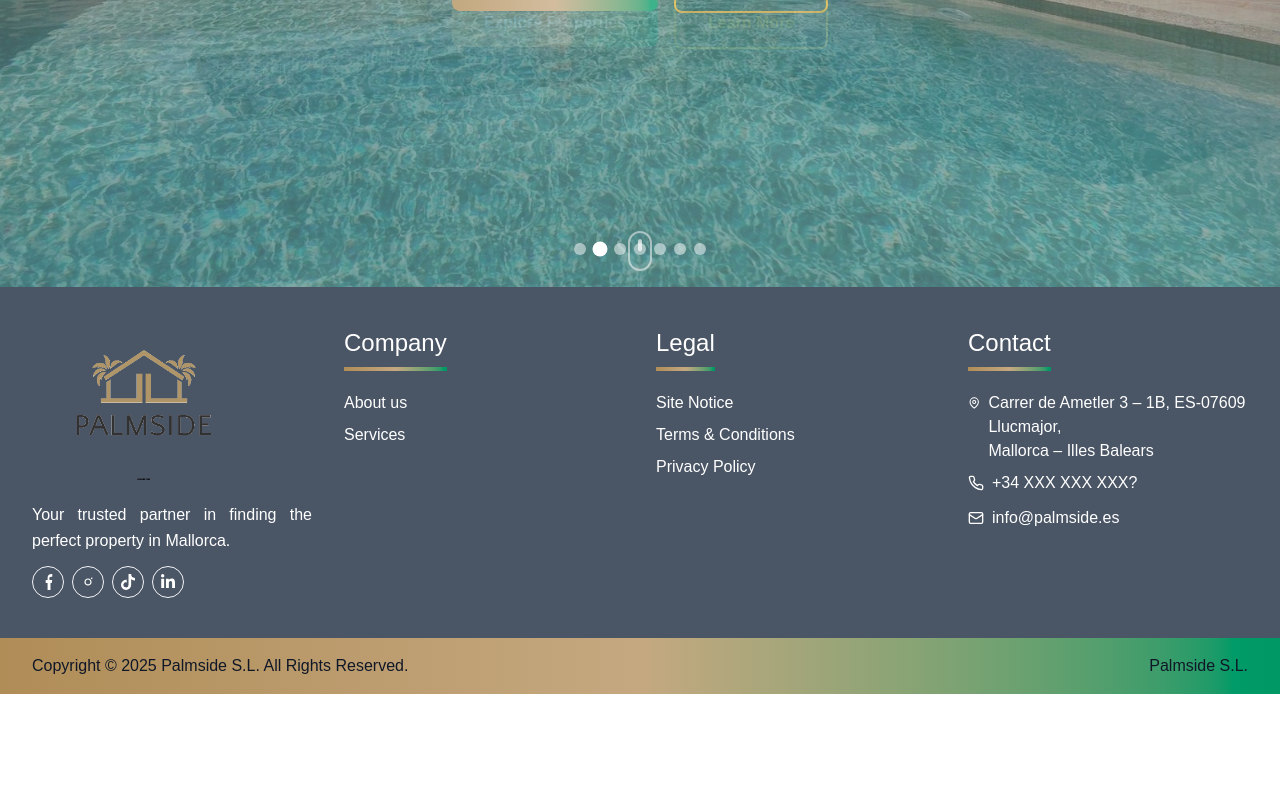
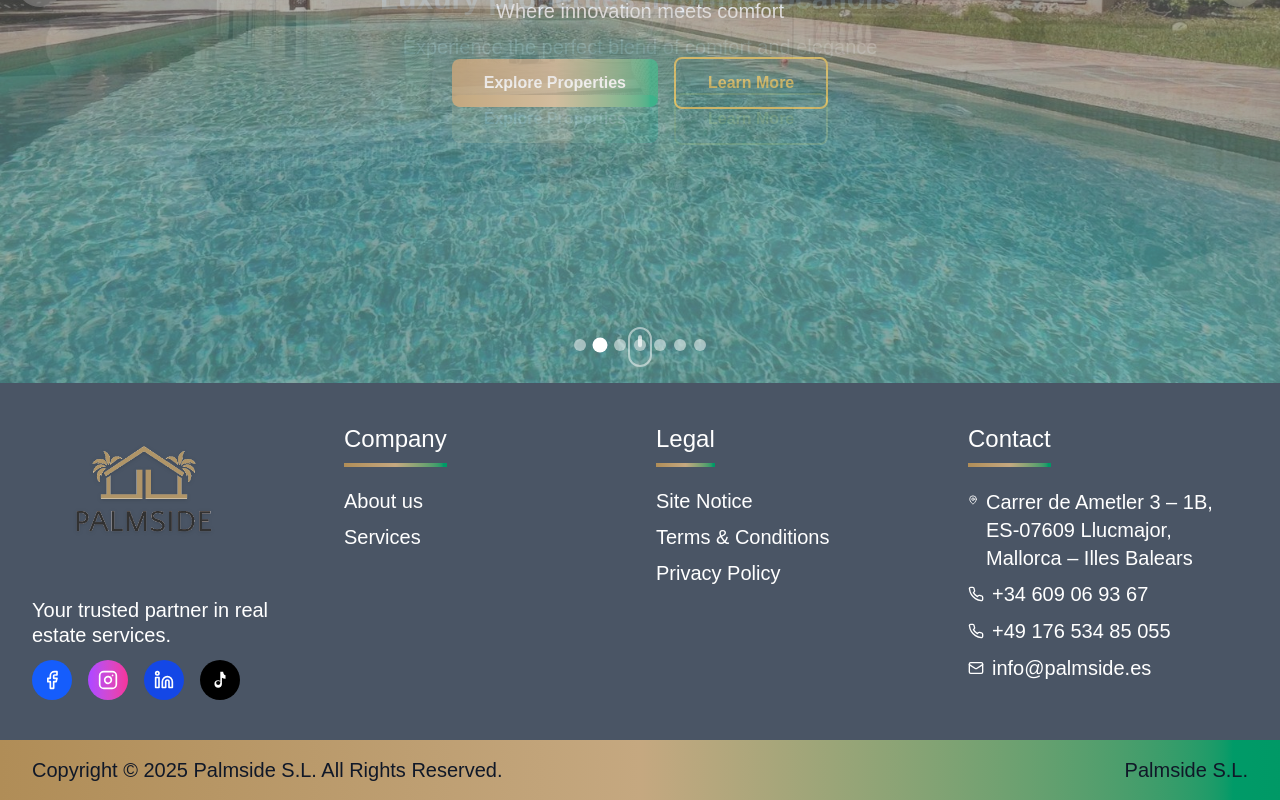
Before and after one commit to Iamtheusername112/palm-side-latest, a Next.js app: page / in a window 1280 px wide. Shown: the part 513-1313 px from the top of the page. Before the commit the page ends 1207 px from the top, so only its background shows below. Built offline with nearby package versions, Linux system fonts and the light colour scheme; no server answers.

Commit message:
feat: footer improvements (icons, logo, slogan), legal pages, navbar spacer, contact updates

```diff
--- a/app/components/Footer.js
+++ b/app/components/Footer.js
@@ -3,7 +3,7 @@
 import Image from 'next/image'
 import Link from 'next/link'
 import { useState } from 'react'
-import { MapPin, Phone, Mail, ChevronDown } from 'lucide-react'
+import { MapPin, Phone, Mail, ChevronDown, Facebook, Instagram, Linkedin } from 'lucide-react'
 
 export default function Footer() {
   const COPYRIGHT_YEAR = 2025
@@ -11,34 +11,37 @@ export default function Footer() {
   const toggle = (key) => setOpen((prev) => ({ ...prev, [key]: !prev[key] }))
   return (
     <footer>
-      <div className="bg-gray-600 py-4 text-white">
+      <div className="bg-gray-600 py-4 text-white text-lg xl:text-xl">
         <div className="max-w-7xl mx-auto px-4 sm:px-6 lg:px-8">
           <div className="sm:hidden py-4 space-y-4">
             <div>
-              <Link href="/" className="block w-56 mb-4">
+              <div className="w-56 mb-4">
                 <Image
-                  src="/palmside-logo-transparent-black.png"
+                  src="/palmside-logo-transparent.png"
                   alt="PalmSide logo"
                   width={224}
                   height={40}
-                  className="h-auto w-full"
+                  priority
+                  quality={100}
+                  className="block h-auto w-full drop-shadow-sm md:drop-shadow"
                 />
-              </Link>
-              <p className="text-justify leading-relaxed">
-                Your trusted partner in finding the perfect property in Mallorca.
+              </div>
+              <p className="text-left leading-tight sm:leading-tight">
+                Your trusted partner in real estate services.
               </p>
-              <div className="mt-3 flex flex-wrap items-center gap-2">
-                <a
-                  href="https://l.facebook.com/l.php?u=https%3A%2F%2Fwww.instagram.com%2Fpalmside.es&h=AT0L6ugT3TGX2KEzBI_r1Q81ZQhJQBOqw9RNIRvcma46p6ThMezzYcCLUFIZBLjecL3ADuza_tDxo03_aHdJtjfNlRd9jUuYzQidaVRyhxGqVTB7olgT8ZO5N2G1oTCT&s=1"
-                  target="_blank"
-                  rel="noopener noreferrer"
-                  className="inline-flex items-center justify-center h-8 w-8 border border-gray-100 rounded-full hover:text-[#B59A3D] hover:border-[#B59A3D]"
-                >
-                  <svg className="w-4 h-4 fill-current" xmlns="http://www.w3.org/2000/svg" viewBox="0 0 320 512"><path d="M279.14 288l14.22-92.66h-88.91v-60.13c0-25.35 12.42-50.06 52.24-50.06h40.42V6.26S293.9 0 268.08 0c-73.62 0-121.44 44.38-121.44 124.72v70.62H86.4V288h60.24v224h92.66V288z"/></svg>
+              <div className="mt-3 flex items-center space-x-4">
+                <a href="https://facebook.com" target="_blank" rel="noopener noreferrer" className="w-10 h-10 bg-blue-600 hover:bg-blue-700 rounded-full flex items-center justify-center transition-colors duration-300">
+                  <Facebook className="h-5 w-5" />
                 </a>
-                <a href="https://www.instagram.com/palmside.es?igsh=OTJtY2h4cGxnbnJn&utm_source=qr" target="_blank" rel="noopener noreferrer" className="inline-flex items-center justify-center h-8 w-8 border border-gray-100 rounded-full hover:text-[#B59A3D] hover:border-[#B59A3D]"><svg className="w-4 h-4 fill-current" xmlns="http://www.w3.org/2000/svg" viewBox="0 0 448 512"><path d="M224.1 141c-63.6 0-114.9 51.3-114.9 114.9s51.3 114.9 114.9 114.9S339 319.5 339 255.9 287.7 141 224.1 141zm0 190.7c-41.9 0-75.9-34-75.9-75.9s34-75.9 75.9-75.9 75.9 34 75.9 75.9-34 75.9-75.9 75.9zm146.4-194.3c0 14.9-12 26.8-26.8 26.8-14.9 0-26.8-12-26.8-26.8s12-26.8 26.8-26.8 26.8 12 26.8 26.8z"/></svg></a>
-                <a href="https://www.tiktok.com/@palmside.sl?_r=1&_d=el11761m703lk7&sec_uid=MS4wLjABAAAAdhnK0lR8wUh_sK4mR5sUtfzySYPKkPllxVIgSf8h4hpflAK2nAobCS4xwjkvtuxz&share_author_id=7509458378663609366&sharer_language=de&source=h5_m&u_code=ekf8iahi7gm7m2&item_author_type=1&utm_source=whatsapp&tt_from=whatsapp&enable_checksum=1&utm_medium=ios&share_link_id=241A4C61-2343-418A-AC41-0AC90B7C2822&user_id=7509458378663609366&sec_user_id=MS4wLjABAAAAdhnK0lR8wUh_sK4mR5sUtfzySYPKkPllxVIgSf8h4hpflAK2nAobCS4xwjkvtuxz&social_share_type=5&ug_btm=b8727,b0&utm_campaign=client_share&share_app_id=1233" target="_blank" rel="noopener noreferrer" className="inline-flex items-center justify-center h-8 w-8 border border-gray-100 rounded-full hover:text-[#B59A3D] hover:border-[#B59A3D]"><svg className="w-4 h-4 fill-current" xmlns="http://www.w3.org/2000/svg" viewBox="0 0 448 512"><path d="M448,209.9a210.1,210.1,0,0,1-122.77-39.25v178.4a162.69,162.69,0,1,1-141.49-161.21v81.84a81.19,81.19,0,1,0,57.06,77.51V0h84.43a124.1,124.1,0,0,0,122.77,124Z"/></svg></a>
-                <a href="https://www.linkedin.com/in/jeanette-bakacak-50b965376?utm_source=share&utm_campaign=share_via&utm_content=profile&utm_medium=ios_app" target="_blank" rel="noopener noreferrer" className="inline-flex items-center justify-center h-8 w-8 border border-gray-100 rounded-full hover:text-[#B59A3D] hover:border-[#B59A3D]"><svg className="w-4 h-4 fill-current" xmlns="http://www.w3.org/2000/svg" viewBox="0 0 448 512"><path d="M100.28 448H7.4V148.9h92.88zM53.79 108.1C24.09 108.1 0 83.5 0 53.8a53.79 53.79 0 1 1 107.58 0c0 29.7-24.1 54.3-53.79 54.3zM447.9 448h-92.4V302.4c0-34.7-.7-79.2-48.2-79.2-48.2 0-55.6 37.7-55.6 76.7V448h-92.6V148.9h88.9v40.8h1.3c12.4-23.6 42.7-48.6 87.9-48.6 94 0 111.3 61.9 111.3 142.3z"/></svg></a>
+                <a href="https://www.instagram.com/palmside.es?igsh=OTJtY2h4cGxnbnJn&utm_source=qr" target="_blank" rel="noopener noreferrer" className="w-10 h-10 bg-gradient-to-r from-purple-500 to-pink-500 hover:from-purple-600 hover:to-pink-600 rounded-full flex items-center justify-center transition-colors duration-300">
+                  <Instagram className="h-5 w-5" />
+                </a>
+                <a href="https://www.linkedin.com/in/jeanette-bakacak-50b965376?utm_source=share&utm_campaign=share_via&utm_content=profile&utm_medium=ios_app" target="_blank" rel="noopener noreferrer" className="w-10 h-10 bg-blue-700 hover:bg-blue-800 rounded-full flex items-center justify-center transition-colors duration-300">
+                  <Linkedin className="h-5 w-5" />
+                </a>
+                <a href="https://www.tiktok.com/@palmside.sl" target="_blank" rel="noopener noreferrer" className="w-10 h-10 bg-black hover:bg-gray-800 rounded-full flex items-center justify-center transition-colors duration-300">
+                  <svg className="h-5 w-5" viewBox="0 0 24 24" fill="currentColor"><path d="M19.59 6.69a4.83 4.83 0 0 1-3.77-4.35V2h-3.45v13.67a2.54 2.54 0 0 1-5.05 0c0-1.4 1.12-2.53 2.5-2.53.7 0 1.36.28 1.85.74l.76-.76a4.47 4.47 0 0 0-2.61-.84 4.5 4.5 0 0 0-4.5 4.5c0 2.48 2.02 4.5 4.5 4.5s4.5-2.02 4.5-4.5V9.4a8.16 8.16 0 0 0 4.3 1.1V6.69a4.85 4.85 0 0 1-1.05-.01z"/></svg>
+                </a>
               </div>
             </div>
 
@@ -105,7 +108,13 @@ export default function Footer() {
                   <li>
                     <div className="inline-flex items-center gap-2">
                       <Phone className="w-4 h-4" />
-                      <span>+34 XXX XXX XXX?</span>
+                      <span>+34 609 06 93 67</span>
+                    </div>
+                  </li>
+                  <li>
+                    <div className="inline-flex items-center gap-2">
+                      <Phone className="w-4 h-4" />
+                      <span>+49 176 534 85 055</span>
                     </div>
                   </li>
                   <li>
@@ -121,30 +130,33 @@ export default function Footer() {
 
           <div className="hidden sm:grid grid-cols-2 lg:grid-cols-4 gap-8 py-6">
             <div>
-              <Link href="/" className="block w-56 mb-4">
+              <div className="w-56 mb-4">
                 <Image
-                  src="/palmside-logo-transparent-black.png"
+                  src="/palmside-logo-transparent.png"
                   alt="PalmSide logo"
                   width={224}
                   height={40}
-                  className="h-auto w-full"
+                  priority
+                  quality={100}
+                  className="block h-auto w-full drop-shadow-sm md:drop-shadow"
                 />
-              </Link>
-              <p className="text-justify leading-relaxed">
-                Your trusted partner in finding the perfect property in Mallorca.
+              </div>
+              <p className="text-left leading-tight sm:leading-tight">
+                Your trusted partner in real estate services.
               </p>
-              <div className="mt-3 flex flex-wrap items-center gap-2">
-                <a
-                  href="https://l.facebook.com/l.php?u=https%3A%2F%2Fwww.instagram.com%2Fpalmside.es&h=AT0L6ugT3TGX2KEzBI_r1Q81ZQhJQBOqw9RNIRvcma46p6ThMezzYcCLUFIZBLjecL3ADuza_tDxo03_aHdJtjfNlRd9jUuYzQidaVRyhxGqVTB7olgT8ZO5N2G1oTCT&s=1"
-                  target="_blank"
-                  rel="noopener noreferrer"
-                  className="inline-flex items-center justify-center h-8 w-8 border border-gray-100 rounded-full hover:text-[#B59A3D] hover:border-[#B59A3D]"
-                >
-                  <svg className="w-4 h-4 fill-current" xmlns="http://www.w3.org/2000/svg" viewBox="0 0 320 512"><path d="M279.14 288l14.22-92.66h-88.91v-60.13c0-25.35 12.42-50.06 52.24-50.06h40.42V6.26S293.9 0 268.08 0c-73.62 0-121.44 44.38-121.44 124.72v70.62H86.4V288h60.24v224h92.66V288z"/></svg>
+              <div className="mt-3 flex items-center space-x-4">
+                <a href="https://facebook.com" target="_blank" rel="noopener noreferrer" className="w-10 h-10 bg-blue-600 hover:bg-blue-700 rounded-full flex items-center justify-center transition-colors duration-300">
+                  <Facebook className="h-5 w-5" />
                 </a>
-                <a href="https://www.instagram.com/palmside.es?igsh=OTJtY2h4cGxnbnJn&utm_source=qr" target="_blank" rel="noopener noreferrer" className="inline-flex items-center justify-center h-8 w-8 border border-gray-100 rounded-full hover:text-[#B59A3D] hover:border-[#B59A3D]"><svg className="w-4 h-4 fill-current" xmlns="http://www.w3.org/2000/svg" viewBox="0 0 448 512"><path d="M224.1 141c-63.6 0-114.9 51.3-114.9 114.9s51.3 114.9 114.9 114.9S339 319.5 339 255.9 287.7 141 224.1 141zm0 190.7c-41.9 0-75.9-34-75.9-75.9s34-75.9 75.9-75.9 75.9 34 75.9 75.9-34 75.9-75.9 75.9zm146.4-194.3c0 14.9-12 26.8-26.8 26.8-14.9 0-26.8-12-26.8-26.8s12-26.8 26.8-26.8 26.8 12 26.8 26.8z"/></svg></a>
-                <a href="https://www.tiktok.com/@palmside.sl?_r=1&_d=el11761m703lk7&sec_uid=MS4wLjABAAAAdhnK0lR8wUh_sK4mR5sUtfzySYPKkPllxVIgSf8h4hpflAK2nAobCS4xwjkvtuxz&share_author_id=7509458378663609366&sharer_language=de&source=h5_m&u_code=ekf8iahi7gm7m2&item_author_type=1&utm_source=whatsapp&tt_from=whatsapp&enable_checksum=1&utm_medium=ios&share_link_id=241A4C61-2343-418A-AC41-0AC90B7C2822&user_id=7509458378663609366&sec_user_id=MS4wLjABAAAAdhnK0lR8wUh_sK4mR5sUtfzySYPKkPllxVIgSf8h4hpflAK2nAobCS4xwjkvtuxz&social_share_type=5&ug_btm=b8727,b0&utm_campaign=client_share&share_app_id=1233" target="_blank" rel="noopener noreferrer" className="inline-flex items-center justify-center h-8 w-8 border border-gray-100 rounded-full hover:text-[#B59A3D] hover:border-[#B59A3D]"><svg className="w-4 h-4 fill-current" xmlns="http://www.w3.org/2000/svg" viewBox="0 0 448 512"><path d="M448,209.9a210.1,210.1,0,0,1-122.77-39.25v178.4a162.69,162.69,0,1,1-141.49-161.21v81.84a81.19,81.19,0,1,0,57.06,77.51V0h84.43a124.1,124.1,0,0,0,122.77,124Z"/></svg></a>
-                <a href="https://www.linkedin.com/in/jeanette-bakacak-50b965376?utm_source=share&utm_campaign=share_via&utm_content=profile&utm_medium=ios_app" target="_blank" rel="noopener noreferrer" className="inline-flex items-center justify-center h-8 w-8 border border-gray-100 rounded-full hover:text-[#B59A3D] hover:border-[#B59A3D]"><svg className="w-4 h-4 fill-current" xmlns="http://www.w3.org/2000/svg" viewBox="0 0 448 512"><path d="M100.28 448H7.4V148.9h92.88zM53.79 108.1C24.09 108.1 0 83.5 0 53.8a53.79 53.79 0 1 1 107.58 0c0 29.7-24.1 54.3-53.79 54.3zM447.9 448h-92.4V302.4c0-34.7-.7-79.2-48.2-79.2-48.2 0-55.6 37.7-55.6 76.7V448h-92.6V148.9h88.9v40.8h1.3c12.4-23.6 42.7-48.6 87.9-48.6 94 0 111.3 61.9 111.3 142.3z"/></svg></a>
+                <a href="https://www.instagram.com/palmside.es?igsh=OTJtY2h4cGxnbnJn&utm_source=qr" target="_blank" rel="noopener noreferrer" className="w-10 h-10 bg-gradient-to-r from-purple-500 to-pink-500 hover:from-purple-600 hover:to-pink-600 rounded-full flex items-center justify-center transition-colors duration-300">
+                  <Instagram className="h-5 w-5" />
+                </a>
+                <a href="https://www.linkedin.com/in/jeanette-bakacak-50b965376?utm_source=share&utm_campaign=share_via&utm_content=profile&utm_medium=ios_app" target="_blank" rel="noopener noreferrer" className="w-10 h-10 bg-blue-700 hover:bg-blue-800 rounded-full flex items-center justify-center transition-colors duration-300">
+                  <Linkedin className="h-5 w-5" />
+                </a>
+                <a href="https://www.tiktok.com/@palmside.sl" target="_blank" rel="noopener noreferrer" className="w-10 h-10 bg-black hover:bg-gray-800 rounded-full flex items-center justify-center transition-colors duration-300">
+                  <svg className="h-5 w-5" viewBox="0 0 24 24" fill="currentColor"><path d="M19.59 6.69a4.83 4.83 0 0 1-3.77-4.35V2h-3.45v13.67a2.54 2.54 0 0 1-5.05 0c0-1.4 1.12-2.53 2.5-2.53.7 0 1.36.28 1.85.74l.76-.76a4.47 4.47 0 0 0-2.61-.84 4.5 4.5 0 0 0-4.5 4.5c0 2.48 2.02 4.5 4.5 4.5s4.5-2.02 4.5-4.5V9.4a8.16 8.16 0 0 0 4.3 1.1V6.69a4.85 4.85 0 0 1-1.05-.01z"/></svg>
+                </a>
               </div>
             </div>
 
@@ -193,7 +205,14 @@ export default function Footer() {
                 <li>
                   <div className="inline-flex items-center gap-2">
                     <Phone className="w-4 h-4" />
-                    <span>+34 XXX XXX XXX?</span>
+                    <span>+34 609 06 93 67</span>
+
+                  </div>
+                </li>
+                <li>
+                  <div className="inline-flex items-center gap-2">
+                    <Phone className="w-4 h-4" />
+                    <span>+49 176 534 85 055</span>
                   </div>
                 </li>
                 <li>
@@ -208,7 +227,7 @@ export default function Footer() {
         </div>
       </div>
 
-      <div className="bg-gradient-to-r from-[#B08D57] via-[#C5A880] to-emerald-600 py-4 text-gray-900">
+      <div className="bg-gradient-to-r from-[#B08D57] via-[#C5A880] to-emerald-600 py-4 text-gray-900 text-lg xl:text-xl">
         <div className="max-w-7xl mx-auto px-4 sm:px-6 lg:px-8">
           <div className="-mx-4 flex flex-wrap justify-between">
             <div className="px-4 w-full text-center sm:w-auto sm:text-left">
--- a/app/components/Navbar.js
+++ b/app/components/Navbar.js
@@ -55,6 +55,7 @@ const Navbar = () => {
   ]
 
   return (
+    <>
     <nav className='bg-white shadow-lg fixed w-full z-50'>
       <div className='max-w-7xl mx-auto px-4 sm:px-6 lg:px-8'>
         <div className='flex justify-between items-center h-24'>
@@ -170,6 +171,8 @@ const Navbar = () => {
         </div>
       )}
     </nav>
+    <div aria-hidden className='h-24'></div>
+    </>
   )
 }
 
--- /dev/null
+++ b/app/site-notice/page.js
@@ -0,0 +1,58 @@
+import Navbar from '../components/Navbar'
+import Footer from '../components/Footer'
+
+export default function SiteNoticePage() {
+  return (
+    <div className='min-h-screen bg-white'>
+      <Navbar />
+
+      <main className='max-w-7xl mx-auto px-4 sm:px-6 lg:px-8 py-16'>
+        <h1 className='text-3xl md:text-4xl font-bold text-gray-900 mb-6'>Site Notice</h1>
+        <p className='text-gray-600 mb-10'>
+          This is a template page for your site notice (imprint). Replace the placeholder
+          content below with your legal company details.
+        </p>
+
+        <section className='space-y-6 text-gray-800'>
+          <div>
+            <h2 className='text-xl font-semibold text-gray-900 mb-2'>Company Information</h2>
+            <p>Palmside S.L.</p>
+            <p>Carrer de Ametler 3 – 1B, ES-07609 Llucmajor, Mallorca – Illes Balears</p>
+            <p>Email: info@palmside.es</p>
+            <p>Phone: +34 609 06 93 67</p>
+          </div>
+
+          <div>
+            <h2 className='text-xl font-semibold text-gray-900 mb-2'>Represented by</h2>
+            <p>Management: —</p>
+          </div>
+
+          <div>
+            <h2 className='text-xl font-semibold text-gray-900 mb-2'>VAT ID</h2>
+            <p>VAT ID according to Sec. 27 a German VAT Act: —</p>
+          </div>
+
+          <div>
+            <h2 className='text-xl font-semibold text-gray-900 mb-2'>EU Dispute Resolution</h2>
+            <p>
+              The European Commission provides a platform for online dispute resolution (ODR):
+              <a className='text-[#B59A3D] hover:underline ml-1' href='https://ec.europa.eu/consumers/odr' target='_blank' rel='noopener noreferrer'>
+                ec.europa.eu/consumers/odr
+              </a>
+            </p>
+          </div>
+
+          <div>
+            <h2 className='text-xl font-semibold text-gray-900 mb-2'>Liability for Contents</h2>
+            <p>
+              This is placeholder text. Insert your legal statement about responsibility for
+              the content on this website.
+            </p>
+          </div>
+        </section>
+      </main>
+
+      <Footer />
+    </div>
+  )
+}
```
Also changed, not shown: app/privacy-policy/page.js (added, +46 -0 lines), app/terms/page.js (added, +47 -0 lines).
